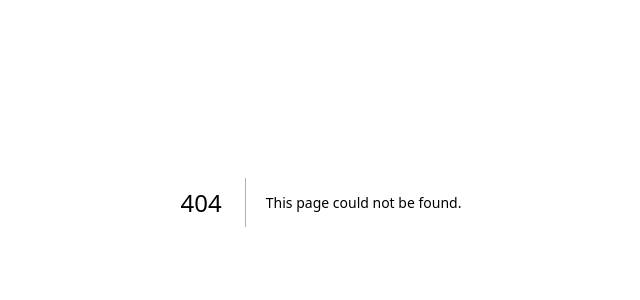
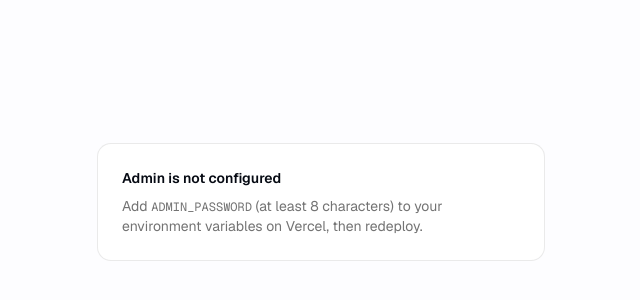
Before and after one commit to emailtorkalva/elevateIQRepo, a Next.js app: page /admin/login in a window 1280 px wide. Before the commit this address had no page. Shown: the part 198-498 px from the top of the page, without its empty margins (319-959 px from the left). Built offline with nearby package versions, Linux system fonts and the light colour scheme.

Commit message:
Create page.tsx

```diff
--- /dev/null
+++ b/app/admin/login/page.tsx
@@ -0,0 +1,37 @@
+import type { Metadata } from "next";
+import { redirect } from "next/navigation";
+
+import { AdminLoginForm } from "@/components/admin/login-form";
+import { isAdminAuthenticated, isAdminConfigured } from "@/lib/admin/auth";
+import { BRAND_NAME } from "@/lib/brand";
+
+export const metadata: Metadata = {
+  title: `Admin sign in | ${BRAND_NAME}`,
+  robots: { index: false, follow: false },
+};
+
+export default async function AdminLoginPage() {
+  if (!isAdminConfigured()) {
+    return (
+      <div className="flex min-h-screen items-center justify-center px-4">
+        <div className="max-w-md rounded-xl border border-border/80 bg-card p-6 text-sm">
+          <p className="font-semibold">Admin is not configured</p>
+          <p className="mt-2 text-muted-foreground">
+            Add <code className="text-xs">ADMIN_PASSWORD</code> (at least 8 characters) to your
+            environment variables on Vercel, then redeploy.
+          </p>
+        </div>
+      </div>
+    );
+  }
+
+  if (await isAdminAuthenticated()) {
+    redirect("/admin/leads");
+  }
+
+  return (
+    <div className="flex min-h-screen items-center justify-center px-4 py-12">
+      <AdminLoginForm />
+    </div>
+  );
+}
```
